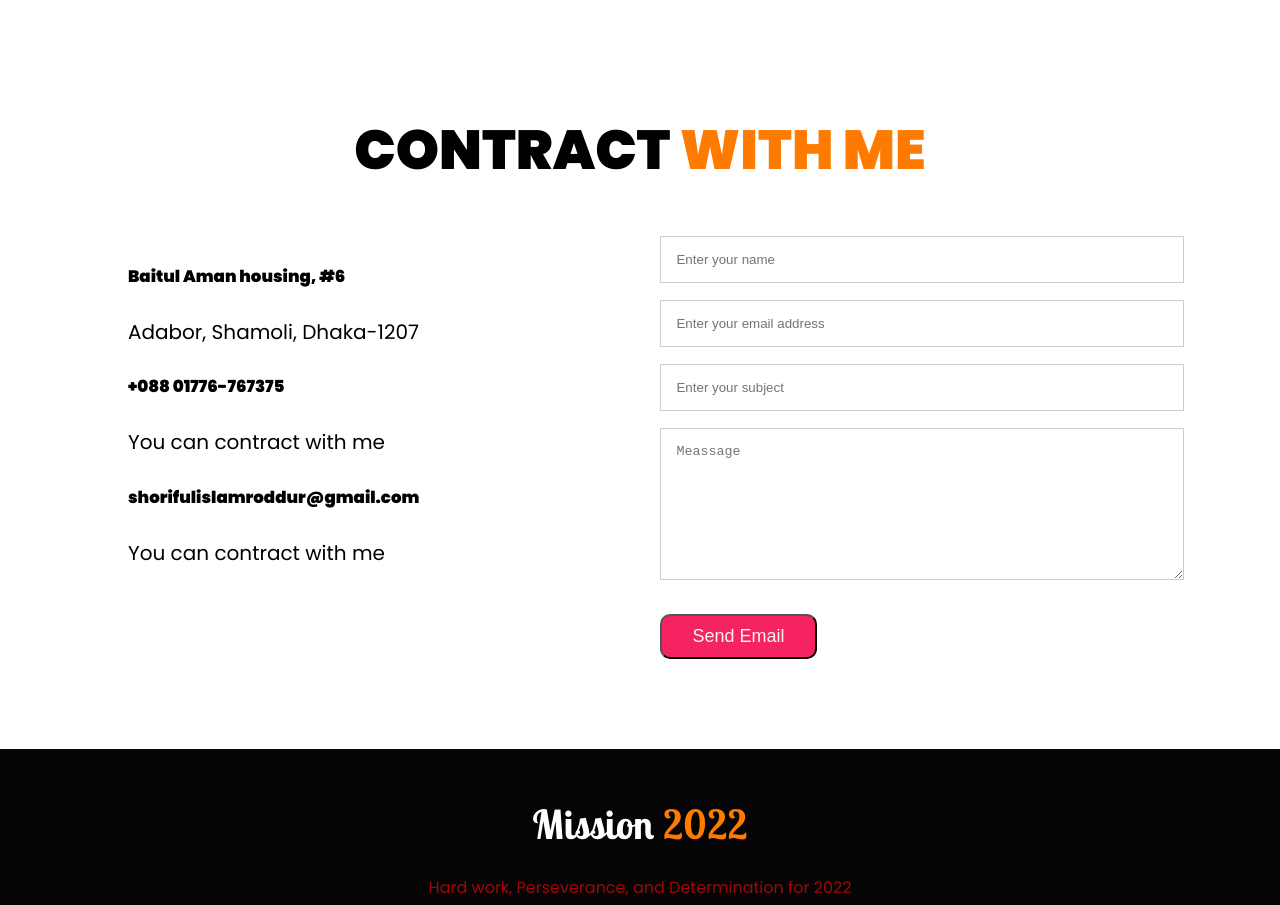
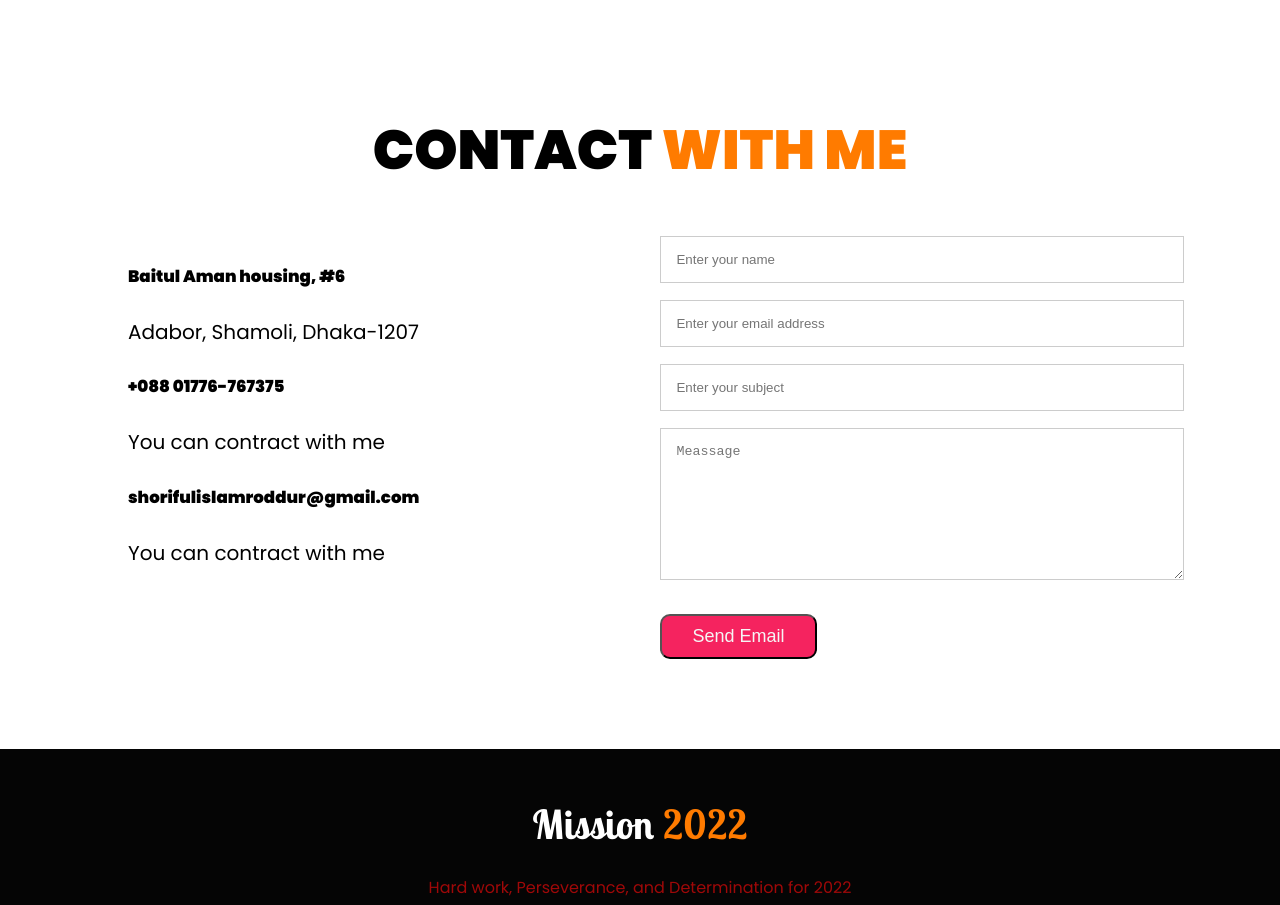
Before and after one commit to Shoriful-Islam-11055/Mission-2022-Assignment1, a plain HTML site: page index.html in a window 1280 px wide. Shown: the part 2398-3303 px from the top of the page. Drawn offline with Linux system fonts and the light colour scheme.

Commit message:
spelling correction

```diff
--- a/index.html
+++ b/index.html
@@ -85,7 +85,7 @@
 
     <div class="parant">
         <section class="contract-me">
-            <h1 class="color-header">CONTRACT <span>WITH ME</span></h1>
+            <h1 class="color-header">CONTACT <span>WITH ME</span></h1>
             <div class="row1">
                 <div class="address">
                     <div>
```
